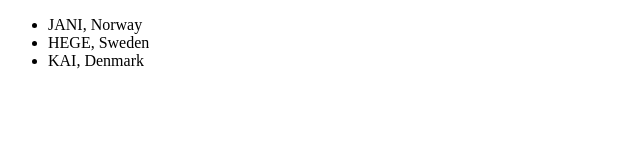
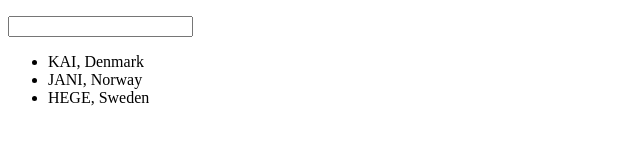
Before and after one commit to yangboz/turnt-octo-lana, a plain HTML site: page app/index.html in a window 1280 px wide. Shown: the whole page, without its empty margins (0-640 px from the left). Drawn offline with Linux system fonts and the light colour scheme.

Commit message:
ADDED:angular app example with more filters;

```diff
--- a/app/index.html
+++ b/app/index.html
@@ -4,8 +4,10 @@
 
 <div ng-app="" ng-controller="namesController" >
 
+    <p><input type="text" ng-model="name"></p>
+
     <ul>
-        <li ng-repeat="x in names">
+        <li ng-repeat="x in names | filter:name | orderBy:'country' ">
             {{ (x.name | uppercase) + ', ' + x.country }}
         </li>
     </ul>
```
